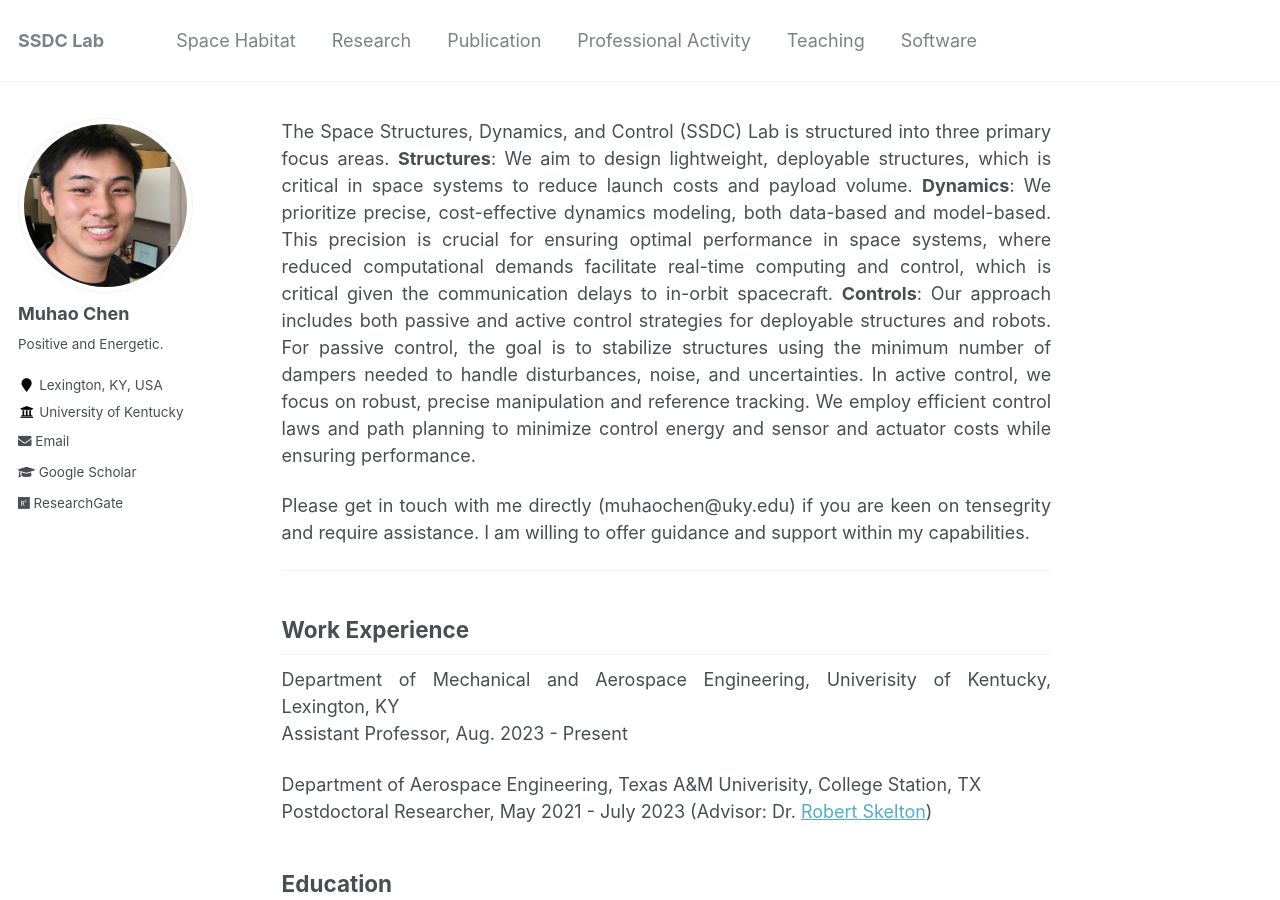
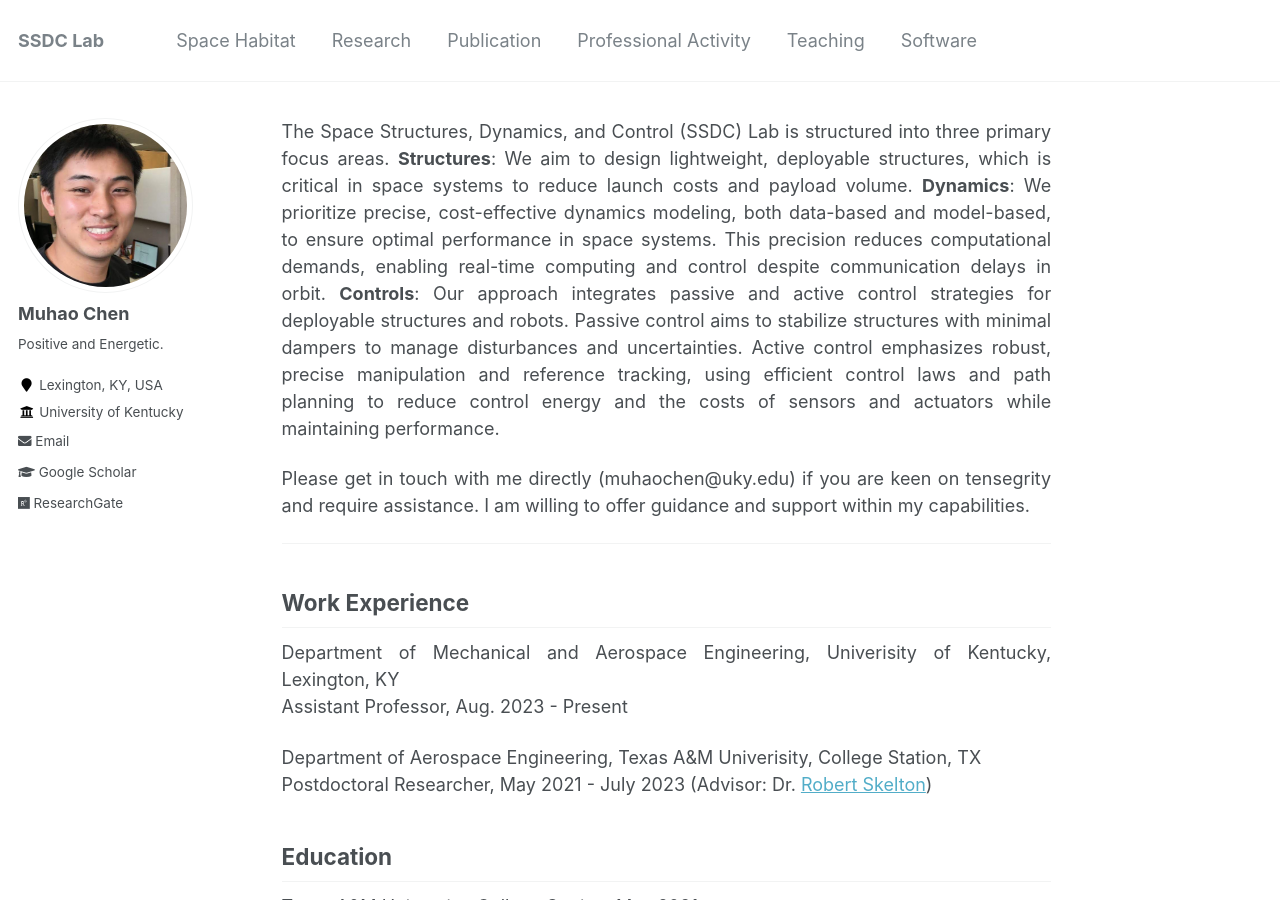
Before and after one commit to Muhao-Chen/muhao-chen.github.io, a Jekyll site: the page built from _pages/about.md, in a window 1280 px wide and 900 px high. Built offline with Jekyll 4.4.1, drawn with Linux system fonts in a browser that asks for light colours.

Commit message:
Update about.md

```diff
--- a/_pages/about.md
+++ b/_pages/about.md
@@ -18,7 +18,7 @@ toc: true
 <!-- Tensegrity Lab seeks to develop new analytical tools to merge structure and control design with material science to create new structures and material systems. The structural paradigm for this research is tensegrity systems, creating minimal mass systems that allow minimal control energy within the constraints of allowable computational and sensing/actuating resources. The lab builds physical demonstrations of this integrated system design philosophy with material science to create new material systems. Robots are designed to deploy from small stowed packages. Robots are designed to harvest rocks and regolith from asteroids or the moon. Tensegrity structures are designed for deployment in space. Tensegrity Robots are designed to build tensegrity structures in space autonomously. Wings are designed without hinged surfaces to controllable shapes. Antennas are designed for deployment in space within operational accuracies. Impact tensegrity structures are designed to protect payloads at the impact on the moon or Mars. These studies employ data-based as well as model-based control methods. -->
 <!-- : Structures, Dynamics, and Controls. Each area aims for optimal performance using minimal resources—including mass, dampers, sensors, actuators, computational cost, and control energy—according to specific loading and control requirements -->
 
-The Space Structures, Dynamics, and Control (SSDC) Lab is structured into three primary focus areas. **Structures**: We aim to design lightweight, deployable structures, which is critical in space systems to reduce launch costs and payload volume. **Dynamics**: We prioritize precise, cost-effective dynamics modeling, both data-based and model-based. This precision is crucial for ensuring optimal performance in space systems, where reduced computational demands facilitate real-time computing and control, which is critical given the communication delays to in-orbit spacecraft. **Controls**: Our approach includes both passive and active control strategies for deployable structures and robots. For passive control, the goal is to stabilize structures using the minimum number of dampers needed to handle disturbances, noise, and uncertainties. In active control, we focus on robust, precise manipulation and reference tracking. We employ efficient control laws and path planning to minimize control energy and sensor and actuator costs while ensuring performance.
+The Space Structures, Dynamics, and Control (SSDC) Lab is structured into three primary focus areas. **Structures**: We aim to design lightweight, deployable structures, which is critical in space systems to reduce launch costs and payload volume. **Dynamics**: We prioritize precise, cost-effective dynamics modeling, both data-based and model-based, to ensure optimal performance in space systems. This precision reduces computational demands, enabling real-time computing and control despite communication delays in orbit. **Controls**: Our approach integrates passive and active control strategies for deployable structures and robots. Passive control aims to stabilize structures with minimal dampers to manage disturbances and uncertainties. Active control emphasizes robust, precise manipulation and reference tracking, using efficient control laws and path planning to reduce control energy and the costs of sensors and actuators while maintaining performance.
 
 
 
```
